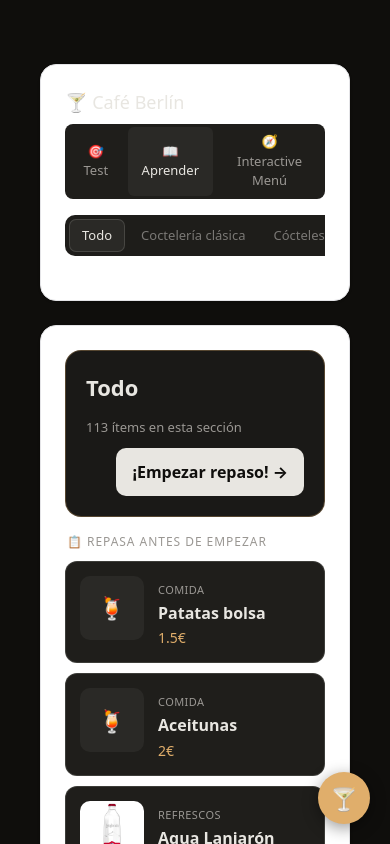
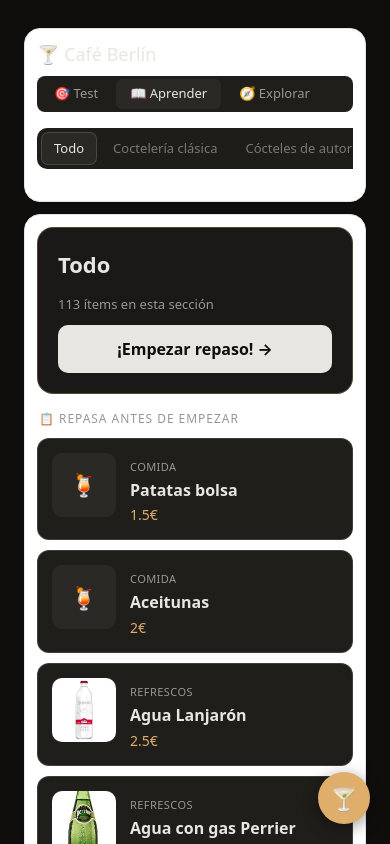
Before and after one commit to MarieBerezhna/berlin_bartender, a Next.js app: page / in a window 390 px wide. Shown: the top 844 px of the page. Built offline with nearby package versions, Linux system fonts and the light colour scheme.

Commit message:
style fixes

```diff
--- a/app/components/interactive/InteractiveMenu.tsx
+++ b/app/components/interactive/InteractiveMenu.tsx
@@ -383,7 +383,7 @@
 	return (
 		<div className="interactive-shell">
 			<div className="interactive-header">
-				<div className="interactive-wordmark">Café Berlín · Menú interactivo</div>
+				<div className="interactive-wordmark">Explorar</div>
 				<div className="interactive-tabs">
 					{interactiveCats.map((tab) => (
 						<button
--- a/app/components/layout/Header.tsx
+++ b/app/components/layout/Header.tsx
@@ -30,7 +30,7 @@
 						id="btnMenu"
 						onClick={() => onModeChange("interactive")}
 					>
-						🧭 Interactive Menú
+						🧭 Explorar
 					</button>
 				</div>
 			</div>
--- a/app/components/learn/Overview.tsx
+++ b/app/components/learn/Overview.tsx
@@ -66,7 +66,7 @@
 						{sortedItems.length} {sortedItems.length === 1 ? "ítem" : "ítems"} en esta sección
 					</div>
 					<button
-						className="pri"
+						className="pri overview-start-btn"
 						style={{
 							width: "fit-content",
 							padding: "12px 16px",
--- a/app/globals.css
+++ b/app/globals.css
@@ -42,7 +42,7 @@
 .tab-info:hover .tab-tooltip,.tab-info.open .tab-tooltip{display:block}
 .tab:hover{color:#e8e6e1}
 .tab.active{background:#2a2926;color:#e8e6e1;font-weight:500;border:0.5px solid rgba(232,230,225,0.15)}
-.filters{display:flex;flex-wrap:wrap;gap:6px;margin-bottom:1.25rem;align-items:center}
+.filters{display:flex;flex-wrap:wrap;gap:6px;align-items:center}
 .filter-label{font-size:12px;color:#7a7875;margin-right:2px}
 .filt{padding:4px 10px;border-radius:20px;border:0.5px solid rgba(232,230,225,0.25);background:transparent;font-size:12px;color:#7a7875;cursor:pointer}
 .filt.on{background:#e8e6e1;color:#0f0e0c;border-color:#e8e6e1}
@@ -158,6 +158,17 @@
 .interactive-card-desc{font-size:12px;color:#9a9793;line-height:1.55}
 .interactive-empty{grid-column:1/-1;text-align:center;padding:60px 20px;color:#9a9793;font-size:14px}
 @media (max-width: 780px){.interactive-layout{grid-template-columns:1fr}.interactive-filters{border-right:none;border-bottom:1px solid rgba(232,230,225,0.1)}}
+@media (max-width: 780px){
+  .interactive-shell{border-radius:12px}
+  .interactive-header{padding:10px 10px 0}
+  .interactive-count{padding:6px 10px 0}
+  .interactive-filters{padding:10px}
+  .interactive-cards{padding:10px;gap:8px;grid-template-columns:repeat(auto-fill,minmax(180px,1fr))}
+  .interactive-card{padding:10px}
+  .interactive-wordmark{margin-bottom:8px}
+  .interactive-tabs{padding-bottom:6px}
+  .overview-start-btn{width:100% !important;align-self:stretch !important}
+}
 /* ── AI CHAT BOT ─────────────────────────────────────────── */
 #chat-fab{position:fixed;bottom:20px;right:20px;width:52px;height:52px;border-radius:50%;background:#E0AE6B;border:none;font-size:22px;cursor:pointer;box-shadow:0 4px 16px rgba(0,0,0,.4);z-index:1000;display:flex;align-items:center;justify-content:center;transition:transform .15s}
 #chat-fab:hover{transform:scale(1.08)}
--- a/app/page.tsx
+++ b/app/page.tsx
@@ -10,7 +10,6 @@
 import FilterBar, { FILTER_TYPES, type FilterType } from "./components/layout/FilterBar";
 import Header, { type AppMode } from "./components/layout/Header";
 import TabBar from "./components/layout/TabBar";
-import ProgressBar from "./components/quiz/ProgressBar";
 import QuizCard from "./components/quiz/QuizCard";
 import QuizEnd from "./components/quiz/QuizEnd";
 import RAW from "./data/menu";
@@ -65,8 +64,8 @@
   }
 
   return (
-    <main className="mx-auto flex min-h-screen max-w-4xl flex-col gap-6 px-6 py-12 text-zinc-900 dark:text-zinc-100">
-      <section className="rounded-2xl border border-zinc-200 bg-white p-6 shadow-sm dark:border-zinc-800 dark:bg-zinc-950">
+    <main className="mx-auto flex min-h-screen max-w-4xl flex-col gap-3 px-2 py-3 text-zinc-900 sm:gap-6 sm:px-4 sm:py-6 lg:px-6 lg:py-12 dark:text-zinc-100">
+      <section className="rounded-2xl border border-zinc-200 bg-white p-3 shadow-sm sm:p-5 lg:p-6 dark:border-zinc-800 dark:bg-zinc-950">
         <Header mode={mode} onModeChange={setMode} />
         {mode !== "interactive" ? (
           <>
@@ -84,13 +83,13 @@
       </section>
 
       {mode === "learn" ? (
-        <section className="rounded-2xl border border-zinc-200 bg-white p-6 shadow-sm dark:border-zinc-800 dark:bg-zinc-950">
+        <section className="rounded-2xl border border-zinc-200 bg-white p-3 shadow-sm sm:p-5 lg:p-6 dark:border-zinc-800 dark:bg-zinc-950">
           <LearnModePanel key={`${activeTab}|${activeFamily || ""}`} pool={filteredMenu} activeTab={activeTab} activeFamily={activeFamily} />
         </section>
       ) : null}
 
       {mode === "test" ? (
-        <section className="rounded-2xl border border-zinc-200 bg-white p-6 shadow-sm dark:border-zinc-800 dark:bg-zinc-950">
+        <section className="rounded-2xl border border-zinc-200 bg-white p-3 shadow-sm sm:p-5 lg:p-6 dark:border-zinc-800 dark:bg-zinc-950">
           <TestModePanel
             key={`${activeTab}|${activeFamily || ""}|${activeFiltersKey}`}
             pool={filteredMenu}
@@ -297,7 +296,6 @@
 
   return (
     <>
-      <ProgressBar currentIndex={index} total={questions.length} correct={score} showMeta />
       <QuizCard
         question={currentQuestion}
         selectedOption={selectedOption}
```
